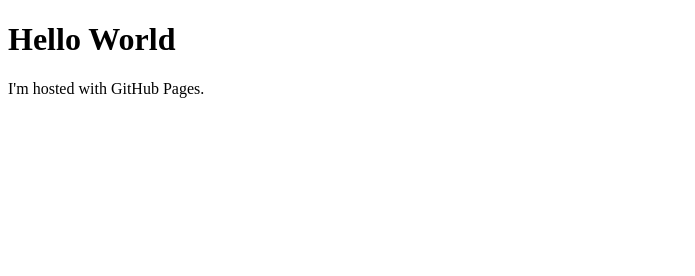
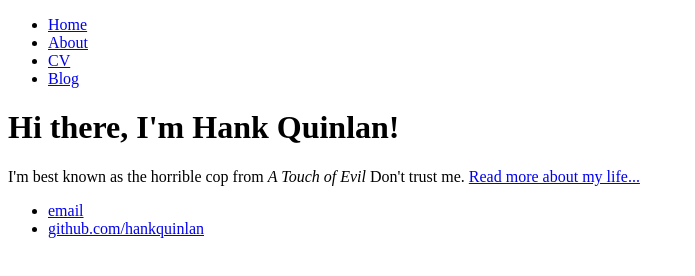
Before and after one commit to Jack8437/Jack8437.github.io, a plain HTML site: page index.html in a window 1280 px wide. Shown: the whole page, without its empty margins (0-695 px from the left). Drawn offline with Linux system fonts and the light colour scheme.

Commit message:
Updated index.html

```diff
--- a/index.html
+++ b/index.html
@@ -1,7 +1,28 @@
 <!DOCTYPE html>
 <html>
-<body>
-<h1>Hello World</h1>
-<p>I'm hosted with GitHub Pages.</p>
-</body>
+	<head>
+		<title>Hank Quinlan, Horrible Cop</title>
+	</head>
+	<body>
+		<nav>
+    		<ul>
+        		<li><a href="/">Home</a></li>
+	        	<li><a href="/about">About</a></li>
+        		<li><a href="/cv">CV</a></li>
+        		<li><a href="/blog">Blog</a></li>
+    		</ul>
+		</nav>
+		<div class="container">
+    		<div class="blurb">
+        		<h1>Hi there, I'm Hank Quinlan!</h1>
+				<p>I'm best known as the horrible cop from <em>A Touch of Evil</em> Don't trust me. <a href="/about">Read more about my life...</a></p>
+    		</div><!-- /.blurb -->
+		</div><!-- /.container -->
+		<footer>
+    		<ul>
+        		<li><a href="mailto:hankquinlanhub@gmail.com">email</a></li>
+        		<li><a href="https://github.com/hankquinlan">github.com/hankquinlan</a></li>
+			</ul>
+		</footer>
+	</body>
 </html>
```
